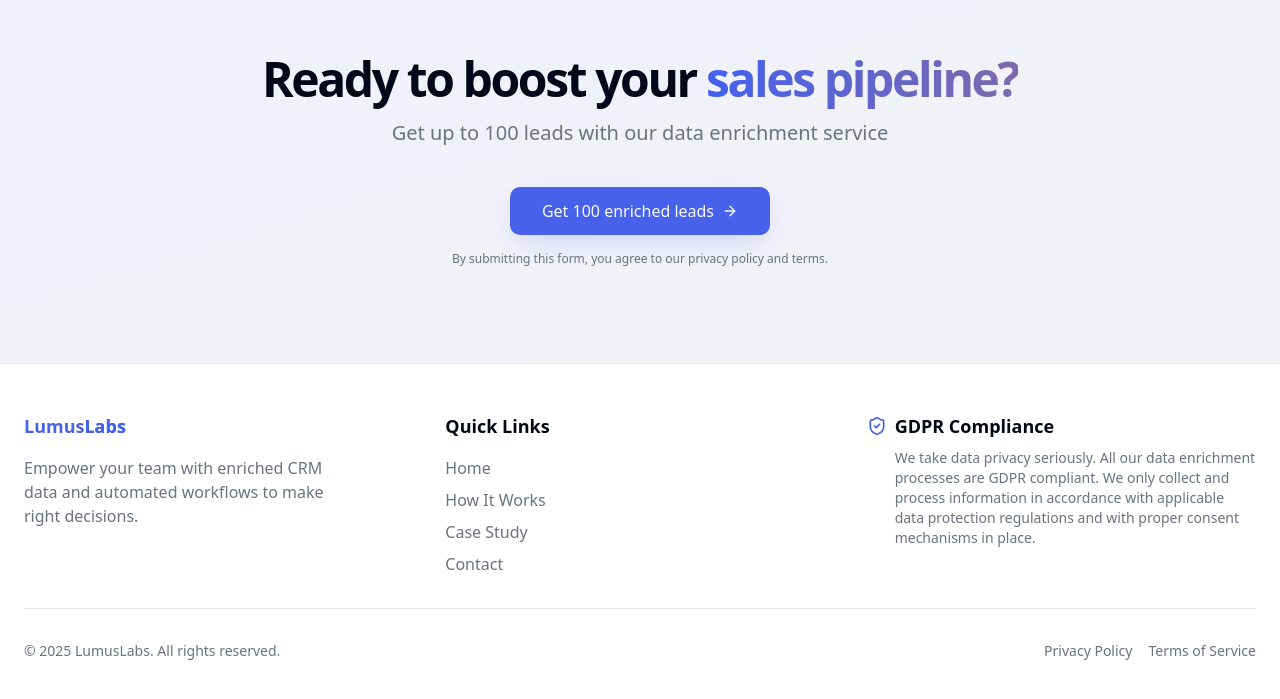
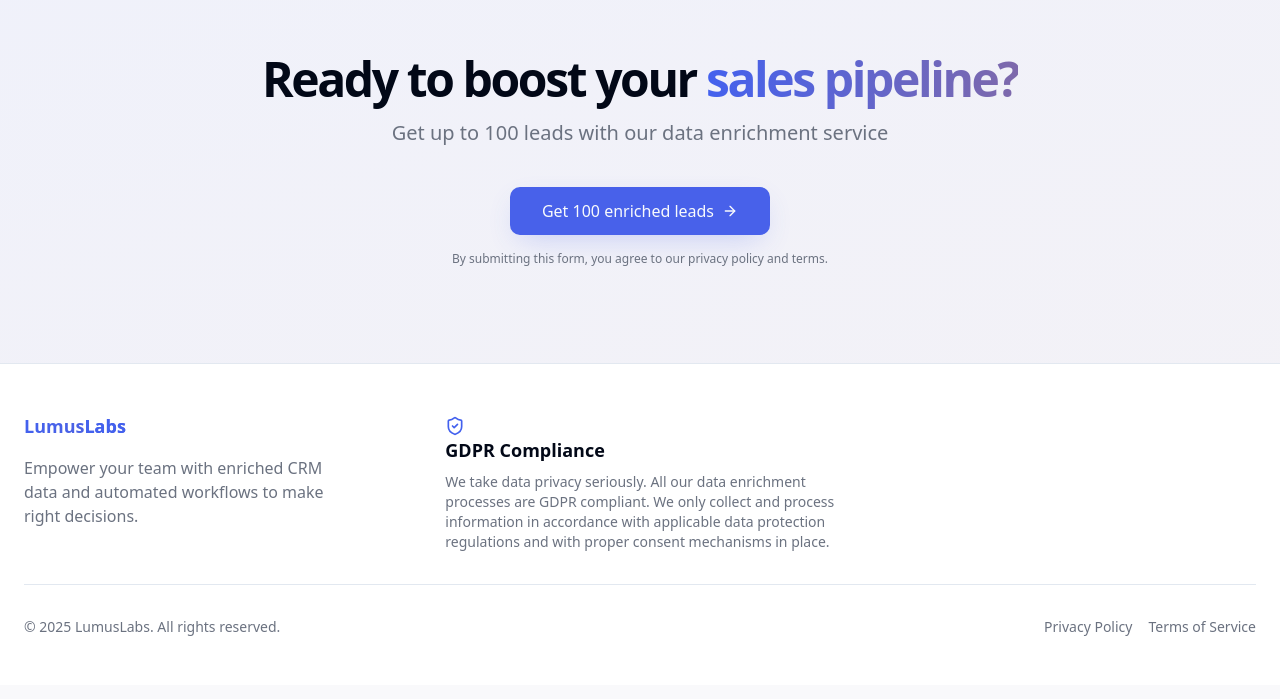
Before and after one commit to Gev1401/veyalab-website, a React (Vite) app: page / in a window 1280 px wide. Shown: the part 2670-3369 px from the top of the page. Built offline with nearby package versions, Linux system fonts and the light colour scheme.

Commit message:
Visual edit in Lovable
Edited UI in Lovable

```diff
--- a/src/components/Footer.tsx
+++ b/src/components/Footer.tsx
@@ -1,9 +1,7 @@
 import React from "react";
 import { ShieldCheck } from "lucide-react";
-
 const Footer = () => {
-  return (
-    <footer className="w-full py-12 border-t bg-white">
+  return <footer className="w-full py-12 border-t bg-white">
       <div className="container px-4 md:px-6">
         <div className="grid grid-cols-1 md:grid-cols-3 gap-8">
           <div className="space-y-4">
@@ -14,33 +12,9 @@ const Footer = () => {
               Empower your team with enriched CRM data and automated workflows to make right decisions.
             </p>
           </div>
+
           <div className="space-y-4">
-            <h3 className="text-lg font-bold">Quick Links</h3>
-            <ul className="space-y-2">
-              <li>
-                <a href="#" className="text-gray-500 hover:text-brand-blue transition-colors">
-                  Home
-                </a>
-              </li>
-              <li>
-                <a href="#how-it-works" className="text-gray-500 hover:text-brand-blue transition-colors">
-                  How It Works
-                </a>
-              </li>
-              <li>
-                <a href="#case-study" className="text-gray-500 hover:text-brand-blue transition-colors">
-                  Case Study
-                </a>
-              </li>
-              <li>
-                <a href="#contact" className="text-gray-500 hover:text-brand-blue transition-colors">
-                  Contact
-                </a>
-              </li>
-            </ul>
-          </div>
-          <div className="space-y-4">
-            <div className="flex items-start gap-2">
+            <div className="space y 5">
               <ShieldCheck className="h-5 w-5 text-brand-blue shrink-0 mt-1" />
               <div>
                 <h3 className="text-lg font-bold">GDPR Compliance</h3>
@@ -67,8 +41,6 @@ const Footer = () => {
           </div>
         </div>
       </div>
-    </footer>
-  );
+    </footer>;
 };
-
 export default Footer;
```
